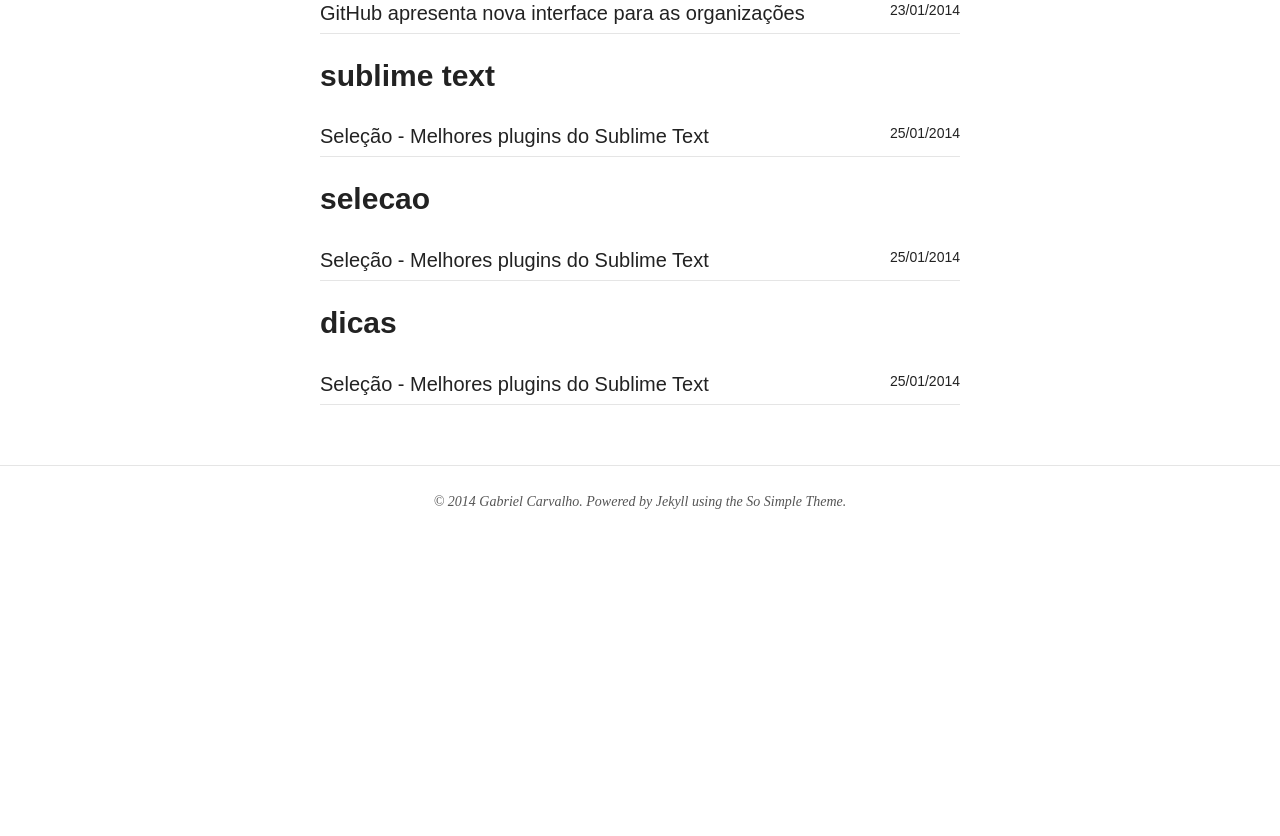
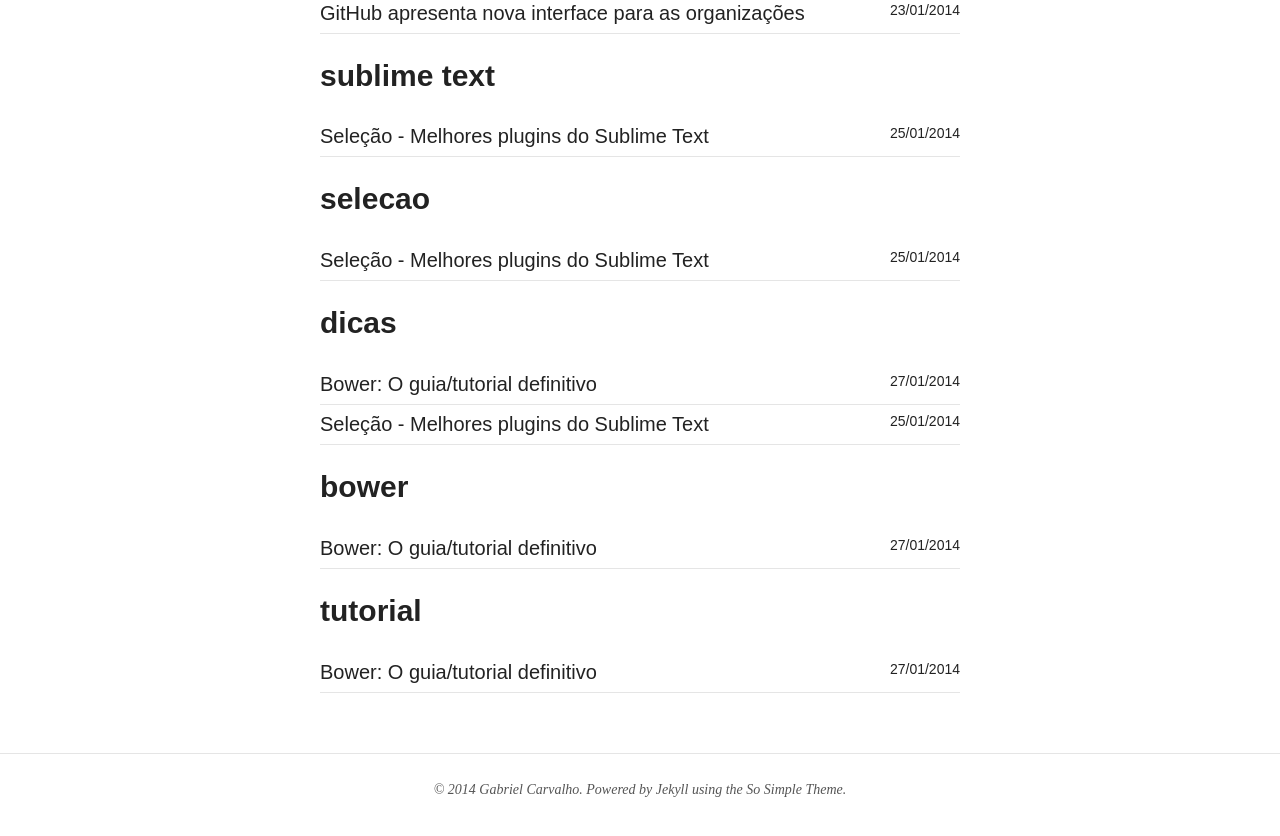
Before and after one commit to maracaipe/maracaipe.github.io, a Jekyll site: the page built from tags.html, in a window 1280 px wide and 900 px high, scrolled down 973 px. Shown: the top 836 px of the window. Built offline with Jekyll 4.4.1, drawn with Linux system fonts in a browser that asks for light colours; nearby versions of some CDN libraries; comment, search, counter and statistics services are not loaded; before the commit the page ends 1585 px from its top, so only the background shows below that; some of the changed lines change nothing that is shown.

Commit message:
Novo post: O guia definitivo para o Bower

```diff
--- a/_config.yml
+++ b/_config.yml
@@ -53,7 +53,7 @@
   footnote_nr: 1
   entity_output: as_char
   toc_levels: 1..6
-  use_coderay: false
+  use_coderay: true
 
   coderay:
     coderay_line_numbers:
--- /dev/null
+++ b/_posts/2014-01-27-bower-guia-definitivo.md
@@ -0,0 +1,103 @@
+---
+layout: post
+title: "Bower: O guia/tutorial  definitivo"
+category: articles
+description: Para quem sempre quis usar e não sabe como ou tem dificuldades em usar o Bower, aqui está o seu guia/tutorial definitivo!
+tags: [bower, tutorial, dicas]
+image:
+  feature: /images/bower.png
+comments: true
+share: true
+---
+
+Antes de iniciar este post, gostaria de agradecer a todos pela repercursão que o [post anterior](www.carvalhoweb.com/articles/melhores-plugins-sublime-text/) teve. E como vocês são brothers, vão curtir, compartilhar e tweetar esse artigo aqui também.
+
+Primeiramente, vamos falar o que o [Bower] é: Um **gerenciador de pacotes**, criado pelo pessoal do [Twitter](http://github.com/twitter), que serve principalmente para pacotes front-end. Caso você não saiba o que é um gerenciador de pacotes, é basicamente um arquivo (no caso do Bower, `bower.json`) em que você lista as dependências do seu projeto e os mantém atualizado com a fonte.
+
+## Instalação
+
+Para instalar o [Bower] globalmente, simplesmente no seu terminal bash execute `npm install -g bower`.  Ele é dependente do Node, Git (para a maioria dos pacotes) e do npm.
+
+## Uso
+
+Nesta seção, estarei listando os principais comandos do [Bower]. Para verificar se a instalação foi bem-sucedida, basta executar `bower -v` em qualquer lugar. Se for retornado algo, como na imagem, você já está pronto pra usar o bower.
+
+![Bower -v](/images/guia-bower/bower-version.gif)
+
+### Definindo depêndencias
+
+Antes de instalar as dependências do seu projeto, você precisa primeiramente listá-las. Esta lista, nas versões superiores à `0.9.0` ficava armazenada no arquivo `components.json` e nas versões superiores, o aquivo é `bower.json`. Este arquivo precisa estar na raiz do seu projeto, e é semelhante a outros arquivos de outros gerenciadores como `package.json` do Node, ou `Gemfile` do Ruby.
+
+Você pode iniciar um arquivo `bower.json` através do comando `bower init`, que pedirá que você especifique algumas opções. Após a criação bem sucedida desse arquivo, ele ficou assim:
+
+<script src="https://gist.github.com/maracaipe/098bbdab68fd003dfee4.js"></script>
+
+Pronto! Você já tem um arquivo `bower.json` válido e já podemos instalar as dependências.
+
+### Instalando pacotes e dependências
+
+O [Bower] oferece até hoje, quatro maneiras diferentes de se instalar pacotes. São elas:
+
+##### Instala pacotes listados no arquivo `bower.json`
+
+`bower install`
+
+##### Instala pacote remoto ou local
+
+`bower install <pacote>`
+
+##### Instala pacote remoto ou local em uma versão específica (indicada pela git tag)
+
+`bower install <pacote>#<versao>`
+
+##### Instala pacote remoto ou local em uma versão específica (indicada pela git tag) com um nome diferente do pacote
+
+`bower install <nome>=<pacote>#<versao>`
+
+Nos exemplos acima, `<pacote>` pode ser o seguinte:
+
+- O nome de um pacote registrado no Bower, por exemplo `jquery`
+- Um repositório remoto, por exemplo `git://github.com/alguém/algum-pacote.git`
+- Um repositório Git local
+- Um atalho para um repositório no GitHub, por exemplo `alguem/algum-pacote`
+- Uma URL para um arquivo `.zip` ou `.tar.gz`
+
+Usando o jeito mais simples, instalei o [jQuery](//github.com/jquery/jquery) (`bower install jquery --save`) como exemplo. Os arquivos do jQuery, ficam armazenados em `/bower_components/jquery`. E se você quiser usar por exemplo o arquivo `jquery.min.js`, é só apontar para a pasta em que o componente foi adicionado.
+
+Se você quiser instalar algum pacote e já listá-lo no arquivo `bower.json` é só colocar a opção `-D` ou `--save`, deixando o comando assim: `bower install <pacote> --save`. Caso o pacote seja um dependência somente no estágio de desenvolvimento, a opção `--save-dev` ou `-D` o lista nas `devDependencies` no arquivo json.
+
+Por padrão, todos os pacotes são instalados no diretório `bower_components` e você não deve modificar seu conteúdo. Adicione-a ao seu .gitignore para nas próximas utilizações, a pessoa somente executar `bower install` e o bower adicionar todos os componentes. Para listar todos os pacotes instalados localmente, execute `bower list`.
+
+### Adicionando dependências
+
+Nesta seção, você vai adicionar as dependências ao seu arquivo `bower.json` e com isso, cada vez que você executa `bower install` para instalar os pacotes na primeira vez, ou `bower update` para atualizar os já existentes. O seguinte arquivo `bower.json` mostra como deve ser listado as dependências, e toma como exemplo os pacotes **Bootstrap** e **jQuery** (ambos na última versão).
+
+<script src="https://gist.github.com/maracaipe/3feb2d571cdb9867972b.js"></script>
+
+### Desinstalando pacotes e excluindo dependências
+
+Caso você não precise de mais algum pacote e deseja excluir sua dependência, é só executar `bower uninstall <pacote>` e retirá-lo das dependências no arquivo json ou, se quiser já retirá-lo das dependências no arquivo json automaticamente, execute `bower uninstall <pacote> --save`.
+
+### Listando pacotes instalados
+
+Para ver quais pacotes estão instalados no seu projeto, simplesmente execute `bower list`. Para ver também o caminho desses pacote, adicione ao comando a opção `--paths`.
+
+### Alterar diretório padrão
+
+Se você não quiser que o [Bower] coloque tudo (como padrão) no diretório `bower_components`, você pode instalar em outro lugar, adicionando um arquivo chamado `.bowerrc` na raiz do projeto. Para mudar o diretório para `assets/components` nosso arquivo vai ficar assim:
+
+<script src="https://gist.github.com/maracaipe/6bcb60178110531025ac.js"></script>
+
+Depois é só executar `bower install` novamente e deletar o diretório anterior.
+
+### Utilizando um pacote
+
+Essa parte provavelmente você já sabe, mas mesmo assim vou deixá-la aqui. Supondo que você tem somente o jQuery como pacote e vai utilizá-lo como nos exemplos anteriores, você vai usar na sua página assim:
+
+<script src="https://gist.github.com/maracaipe/b4ed6c626bf2428357e7.js"></script>
+
+-------
+
+Pronto! Você já sabe usar o bower e utilizá-lo em seus projetos. Se você gostou e é um brother, não esqueça de curtir, compartilhar, tweetar a dar um +1 neste post. Qualquer dúvida ou observação, é só colocar nos comentários logo abaixo. Aproveitando, se você ainda não viu o post sobre [Os Melhores Plugins do Sublime Text](www.carvalhoweb.com/articles/melhores-plugins-sublime-text/) dê uma passada lá e veja! Até mais!
+
+[Bower]: http://bower.io/
```
Also changed, not shown: images/bower.png (added), images/guia-bower/bower-version.gif (added), images/sublime.jpg.
